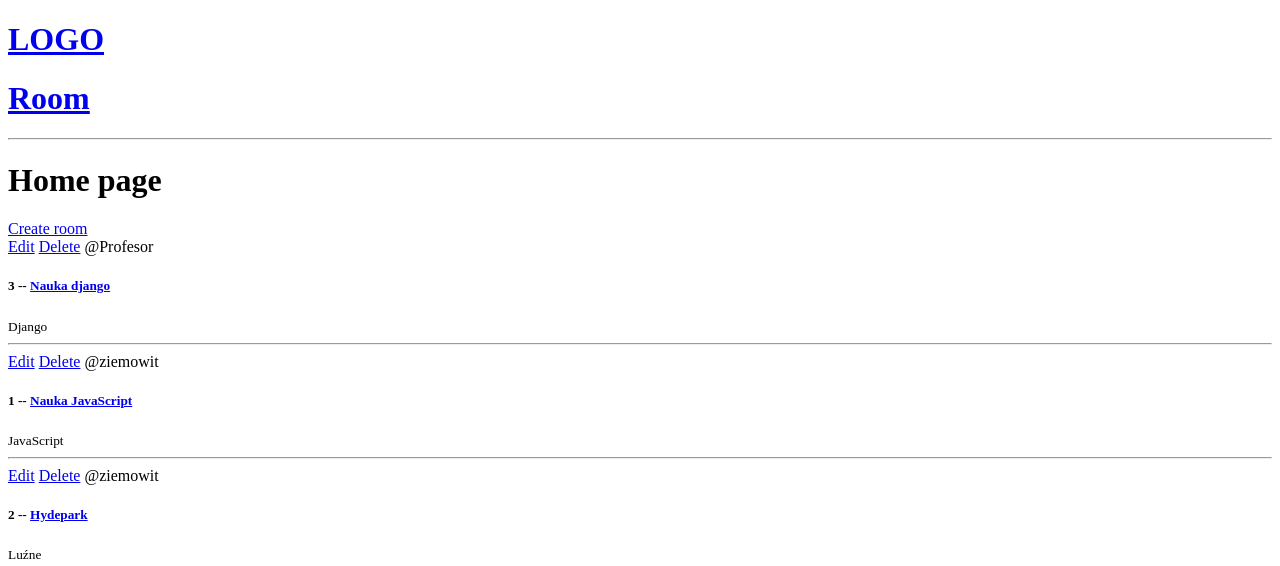
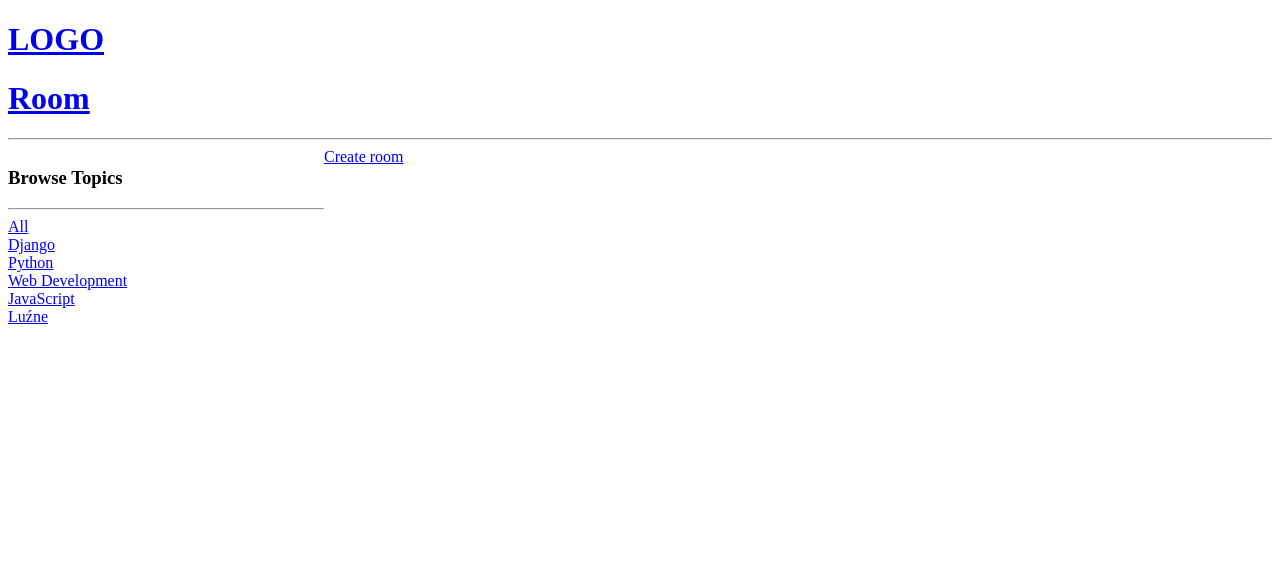
Before and after one commit to ziemowitprzebitkowski/django-project, a Django app: page / in a window 1280 px wide. Shown: the top 566 px of the page. Run offline with Django 3.2, Linux system fonts and the light colour scheme; data comes from the database, SQL or seed files in the repository.

Commit message:
[add-search] add sidebar styles and topic query handle

```diff
--- a/chat-project/base/templates/base/home.html
+++ b/chat-project/base/templates/base/home.html
@@ -1,9 +1,27 @@
 {% extends 'main.html' %}
 
 {% block content %}
+<style>
+    .home-container {
+        display: grid;
+        grid-template-columns: 1fr 3fr;
+    }
+</style>
+<div class="home-container">
+    <div>
+        <h3>Browse Topics</h3>
+        <hr>
+            <div>
+                <a href="{% url 'home' %}">All</a>
+            </div>
+            {% for topic in topics %}
+            <div>
+                <a href="{% url 'home' %}?q={{topic.name}}">{{topic.name}}</a>
+            </div>
+            {% endfor %}
+    </div>
+    <div>
 
-<h1>Home page</h1>
-<div>
         <a href="{% url 'create-room' %}">Create room</a>
         <div>
             {% for room in rooms %}
@@ -19,6 +37,8 @@
                 </div>
             {% endfor %}
         </div>
+
+    </div>
 </div>
 
 {% endblock content %}
--- a/chat-project/base/views.py
+++ b/chat-project/base/views.py
@@ -1,11 +1,13 @@
 from django.shortcuts import render, redirect
-from .models import Room
+from .models import Room, Topic
 from .forms import RoomForm
 
 
 def home(request):
-    rooms = Room.objects.all()
-    context = {'rooms': rooms}
+    q = request.GET.get('q')
+    rooms = Room.objects.filter(topic__name=q)
+    topics = Topic.objects.all()
+    context = {'rooms': rooms, 'topics': topics}
     return render(request, 'base/home.html', context)
 
 
```
Lines whose indentation alone changed are shown as unchanged.
